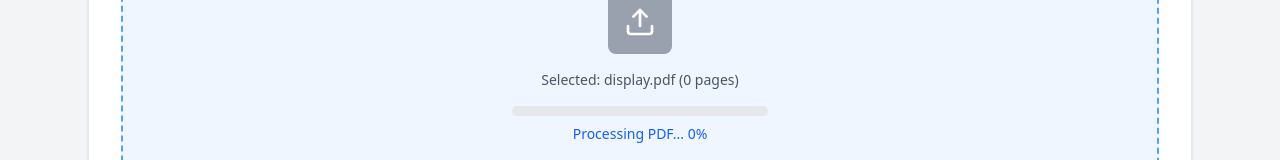
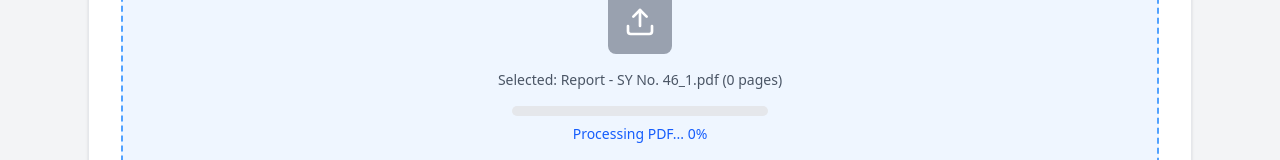
Before and after one commit to samalex0987/fox_mandel, a React (Vite) app: page / in a window 1280 px wide. Shown: the part 436-596 px from the top of the page. Built offline with nearby package versions, Linux system fonts and the light colour scheme.

Commit message:
Changed pdf file in display on starting

```diff
--- a/src/Simulation.jsx
+++ b/src/Simulation.jsx
@@ -392,7 +392,7 @@ Report On Title
                       {file && !pdfLoading ? <CheckCircle className="w-8 h-8 text-white" /> : <Upload className="w-8 h-8 text-white" />}
                     </div>
                     <p className="text-gray-600 text-sm">
-                      {file ? `Selected: ${file.name} (${pdfPages.length} pages)` : 'Demo: Simulating PDF upload...'}
+                      {file ? `Selected: Report - SY No. 46_1.pdf (${pdfPages.length} pages)` : 'Demo: Simulating PDF upload...'}
                     </p>
                     {pdfLoading && (
                       <div className="mt-4 w-64 mx-auto">
```
